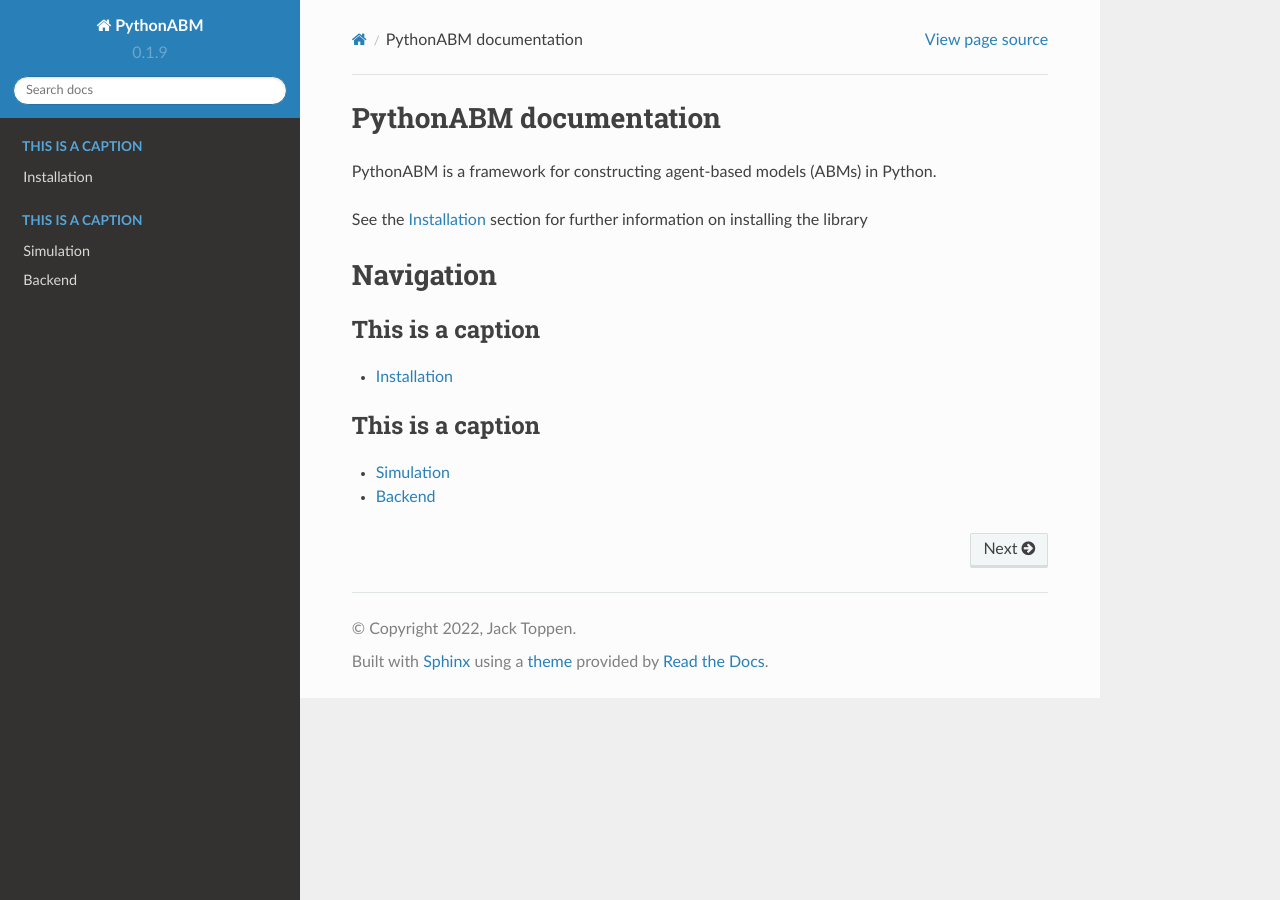
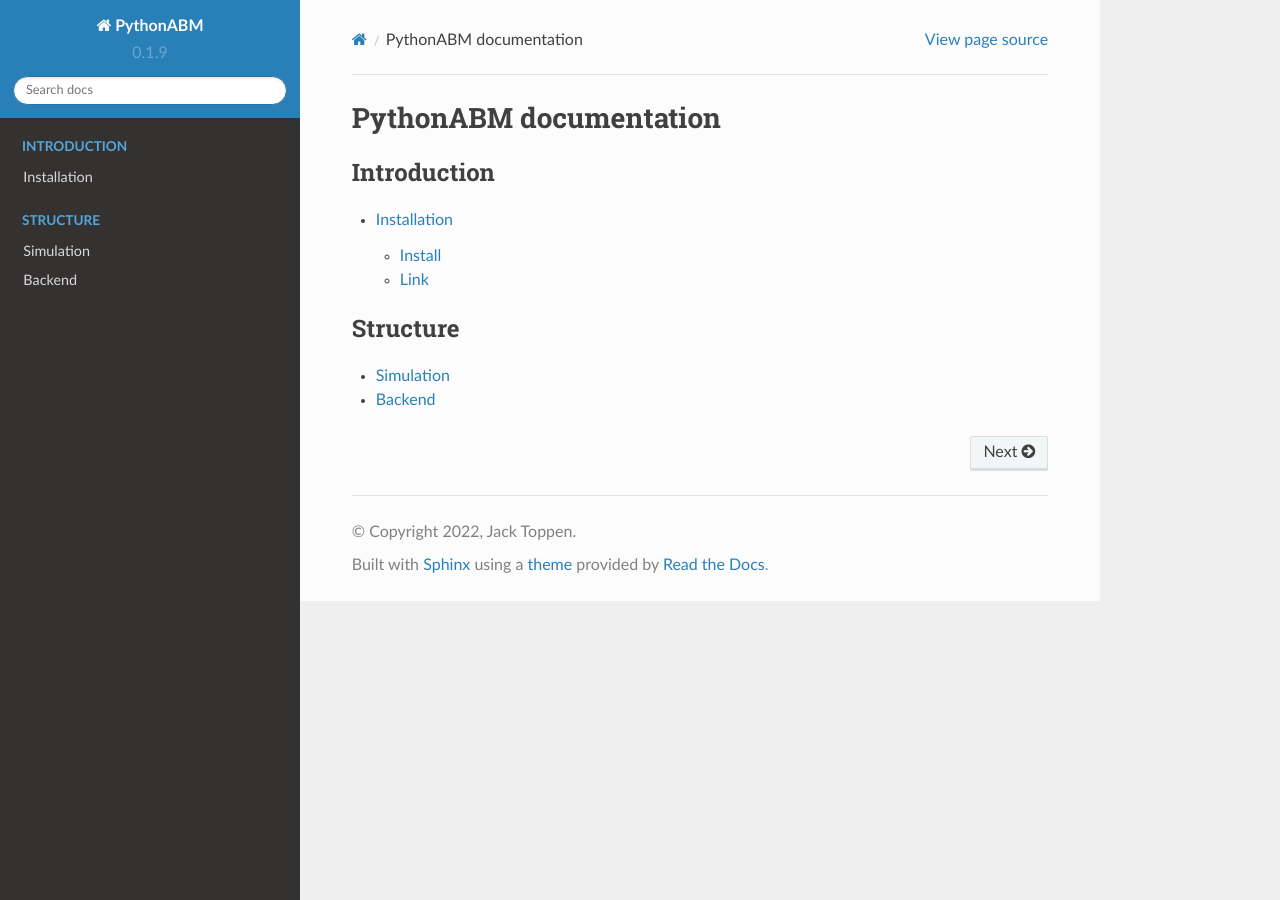
Before and after one commit to JackToppen/pythonabm, a Sphinx documentation site: the page built from docs/source/index.rst, in a window 1280 px wide. Built offline with Sphinx 7.4.7 and the Read the Docs theme 2.0.0, drawn with Linux system fonts in a browser that asks for light colours.

Commit message:
Updated documentation structure

```diff
--- a/docs/source/index.rst
+++ b/docs/source/index.rst
@@ -1,22 +1,13 @@
 PythonABM documentation
 =======================
 
-PythonABM is a framework for constructing agent-based models (ABMs) in Python.
-
-See the :doc:`installation` section for further information on installing the library
-
-Navigation
-==========
-
 .. toctree::
-   :caption: This is a caption
-   :titlesonly:
+   :caption: Introduction
 
    installation
 
 .. toctree::
-   :caption: This is a caption
-   :titlesonly:
+   :caption: Structure
 
    simulation
    backend
```
